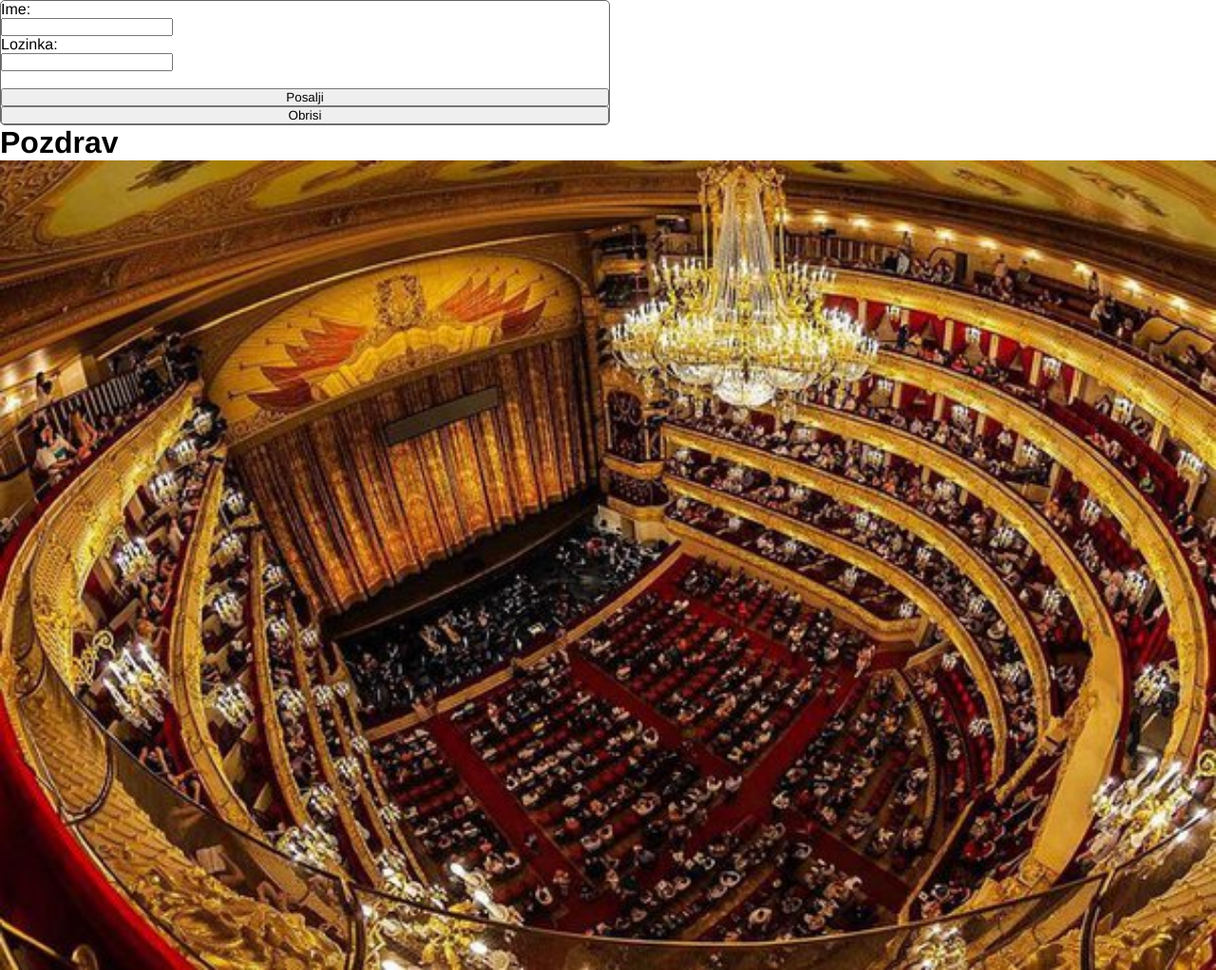
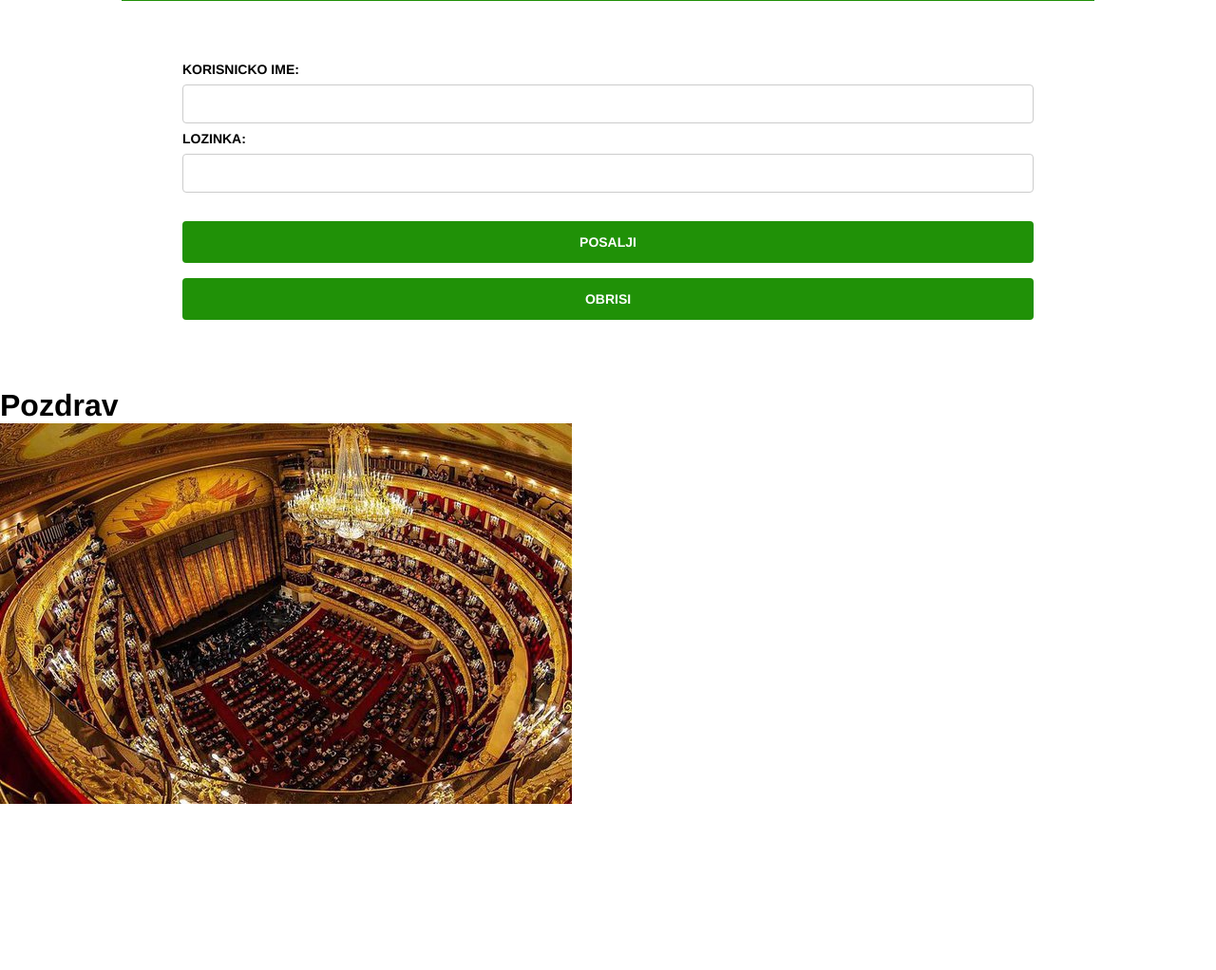
Before and after one commit to SasaAndjelkovic/Zadatak-1---Veb-prezentacija-HTML-CSS-JS, a PHP site: page / in a window 1280 px wide. Shown: the part 214-1236 px from the top of the page at 95% size. After the commit the page ends 1061 px from the top, so only its background shows below. Run offline with PHP 8.4, Linux system fonts and the light colour scheme.

Commit message:
uradjena forma prijave

```diff
--- a/css/styleIndex.css
+++ b/css/styleIndex.css
@@ -1,15 +1,49 @@
-main {
-    display: flex;
-    flex-direction: column;
+form {
+    padding: 5%;
+    border-top: 1px solid rgb(32, 145, 7);
+    width: 70%;
+    margin: 0 auto;
+    font-weight: 700;
+    text-transform: uppercase;
+    font-family: 'Aldrich',Helvetica,Arial,Lucida,sans-serif;
+    font-size: 12px;
+    color: #000000;
 }
 
-form {
-    border: 1px solid #666;
-    border-radius: 5px;
+input[type=text] {
     width: 50%;
-}
+    padding: 12px 20px;
+    margin: 8px 0;
+    display: inline-block;
+    border: 1px solid #ccc;
+    border-radius: 4px;
+    box-sizing: border-box;
 
-form, label, input {
-    display: flex;
-    flex-direction: column;
-}
+  }
+
+  input[type=submit], input[type=reset] {
+    width: 50%;
+    background-color: rgb(32, 145, 7);
+    color: white;
+    padding: 14px 20px;
+    margin: 8px 0;
+    border: none;
+    border-radius: 4px;
+    cursor: pointer;
+    text-transform: uppercase;
+    font-size: 12px;
+    font-weight: 700;
+  }
+
+  input[type=submit]:hover {
+    background-color: #45a049;
+  }
+
+  @media (width > 750px) {
+    input[type=text], input[type=submit], input[type=reset] {
+        width: 100%;
+    }
+    label, input[type=submit], input[type=reset] {
+        font-size: 14px;
+    }
+  }
--- a/index.html
+++ b/index.html
@@ -65,17 +65,19 @@
     </header>
     <main>
       <form>
-        <div>
-          <label for="name">Ime:</label>
-          <input type="text" name="name" id="name" required />
+        <div class="wrap">
+          <form">
+            <label for="fname">korisnicko ime:</label><br />
+            <input type="text" id="fname"/><br />
+            <label for="lname">lozinka:</label><br />
+            <input
+              type="text"
+              id="lname"
+            /><br /><br />
+            <input type="submit" value="posalji" />
+            <input type="reset" value="obrisi"/>
+          </form>
         </div>
-        <div>
-          <label for="password">Lozinka:</label>
-          <input type="password" name="password" id="password" required />
-        </div>
-        <br />
-        <button>Posalji</button>
-        <input type="reset" value="Obrisi" />
       </form>
       <h1>Pozdrav</h1>
       <img
```
